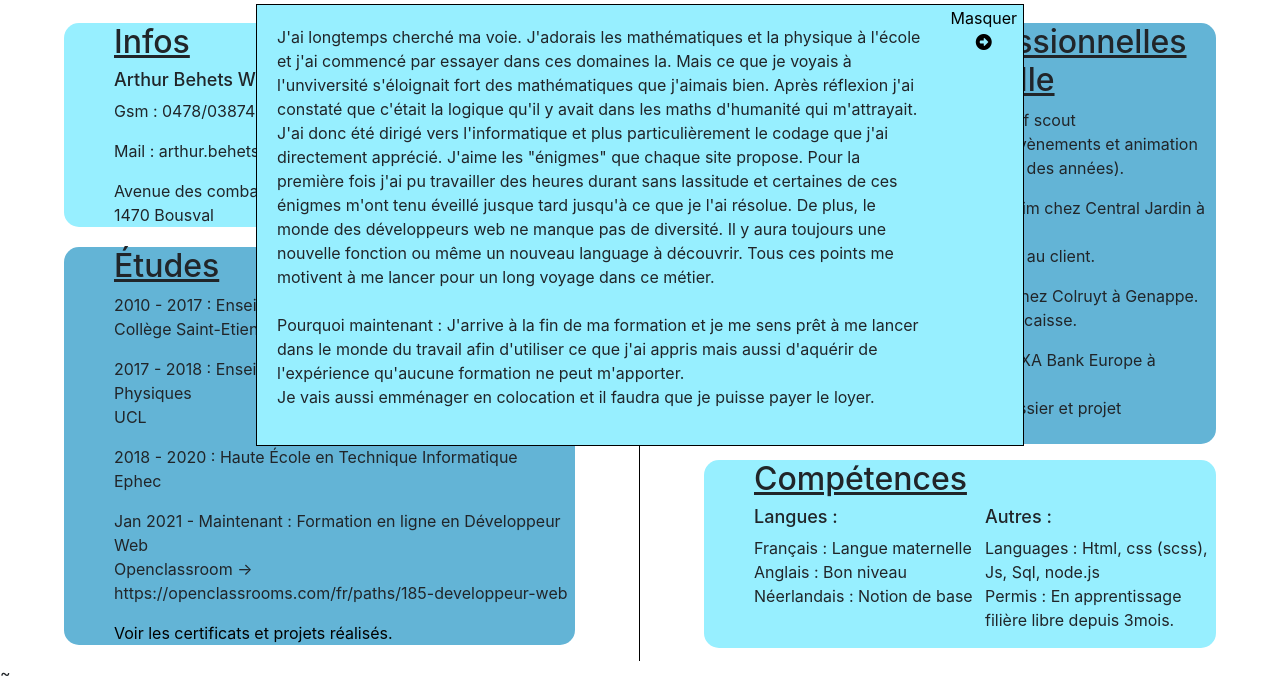
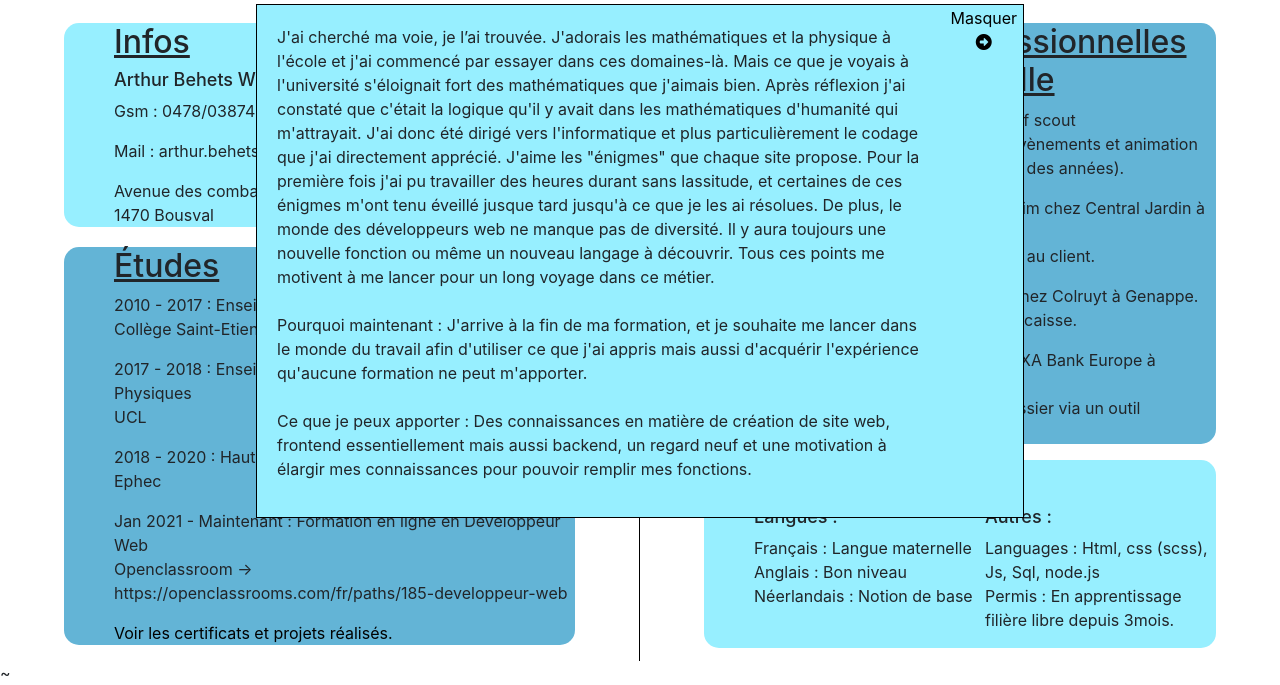
Before and after one commit to ArthurBehets/ABW_CV, a website: page Frontend/Index.html in a window 1280 px wide. Shown: the part 156-841 px from the top of the page. Drawn offline with nearby package versions, Linux system fonts and the light colour scheme.

Commit message:
motivation modification

```diff
--- a/Frontend/Index.html
+++ b/Frontend/Index.html
@@ -52,7 +52,7 @@
                     <p>Septembre 2016 - Juillet 2021 : Chef scout<br>Tâches réalisées : Organisation d'évènements et animation de jeunes de 6 à 16ans (en fonction des années).</p>
                     <p>Novembre & Décembre 2020 : Interim chez Central Jardin à Genappe.<br>Tâches réalisées : Entretient et aide au client.</p>
                     <p>Février -> Mai 2018 : Job étudiant chez Colruyt à Genappe.<br>Tâches réalisées : Mise en rayon et caisse.</p>
-                    <p>Août 2015 : Job étudiant chez SA AXA Bank Europe à Bruxelles<br>Tâches réalisées : Archivage de dossier et projet informatique.</p>
+                    <p>Août 2015 : Job étudiant chez SA AXA Bank Europe à Bruxelles<br>Tâches réalisées : Archivage de dossier via un outil informatique.</p>
                 </div>
                 <div class="corps__right-ability">
                     <h2>Compétences</h2>
@@ -72,9 +72,11 @@
         <section class="popup" id="popup">
             <div class="popup__content">
                 <p class="popup__content-p">
-                    J'ai longtemps cherché ma voie. J'adorais les mathématiques et la physique à l'école et j'ai commencé par essayer dans ces domaines la. Mais ce que je voyais à l'unviversité s'éloignait fort des mathématiques que j'aimais bien. Après réflexion j'ai constaté que c'était la logique qu'il y avait dans les maths d'humanité qui m'attrayait. J'ai donc été dirigé vers l'informatique et plus particulièrement le codage que j'ai directement apprécié. J'aime les "énigmes" que chaque site propose. Pour la première fois j'ai pu travailler des heures durant sans lassitude et certaines de ces énigmes m'ont tenu éveillé jusque tard jusqu'à ce que je l'ai résolue. De plus, le monde des développeurs web ne manque pas de diversité. Il y aura toujours une nouvelle fonction ou même un nouveau language à découvrir. Tous ces points me motivent à me lancer pour un long voyage dans ce métier.<br><br>
-                    Pourquoi maintenant : J'arrive à la fin de ma formation et je me sens prêt à me lancer dans le monde du travail afin d'utiliser ce que j'ai appris mais aussi d'aquérir de l'expérience qu'aucune formation ne peut m'apporter.<br>
-                    Je vais aussi emménager en colocation et il faudra que je puisse payer le loyer.
+                    J'ai cherché ma voie, je l’ai trouvée. J'adorais les mathématiques et la physique à l'école et j'ai commencé par essayer dans ces domaines-là. Mais ce que je voyais à l'université s'éloignait fort des mathématiques que j'aimais bien. Après réflexion j'ai constaté que c'était la logique qu'il y avait dans les mathématiques d'humanité qui m'attrayait. J'ai donc été dirigé vers l'informatique et plus particulièrement le codage que j'ai directement apprécié. J'aime les "énigmes" que chaque site propose. Pour la première fois j'ai pu travailler des heures durant sans lassitude, et certaines de ces énigmes m'ont tenu éveillé jusque tard jusqu'à ce que je les ai résolues. De plus, le monde des développeurs web ne manque pas de diversité. Il y aura toujours une nouvelle fonction ou même un nouveau langage à découvrir. Tous ces points me motivent à me lancer pour un long voyage dans ce métier.
+
+                    <br><br>Pourquoi maintenant : J'arrive à la fin de ma formation, et je souhaite me lancer dans le monde du travail afin d'utiliser ce que j'ai appris mais aussi d'acquérir l'expérience qu'aucune formation ne peut m'apporter.
+                    <br><br>Ce que je peux apporter : Des connaissances en matière de création de site web, frontend essentiellement mais aussi backend, un regard neuf et une motivation à élargir mes connaissances pour pouvoir remplir mes fonctions.
+
                 </p>
                 <button onclick="disparition()" class="popup__content-button">
                     Masquer <i class="fas fa-arrow-alt-circle-right"></i>
```
Also changed, not shown: Frontend/Js/script.js (+1 -1 lines).
